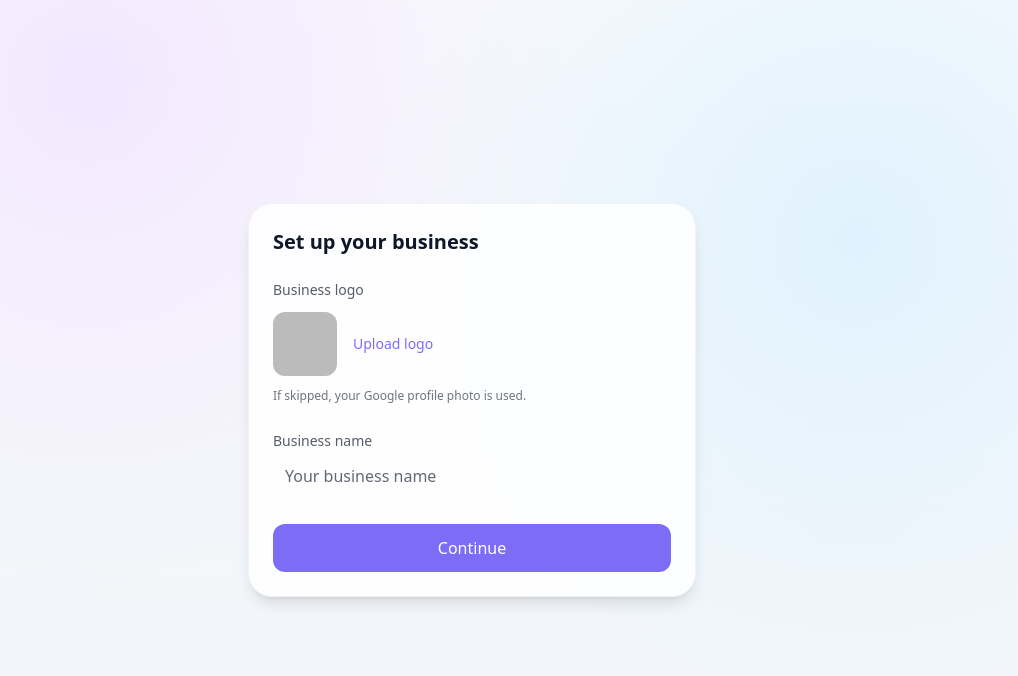
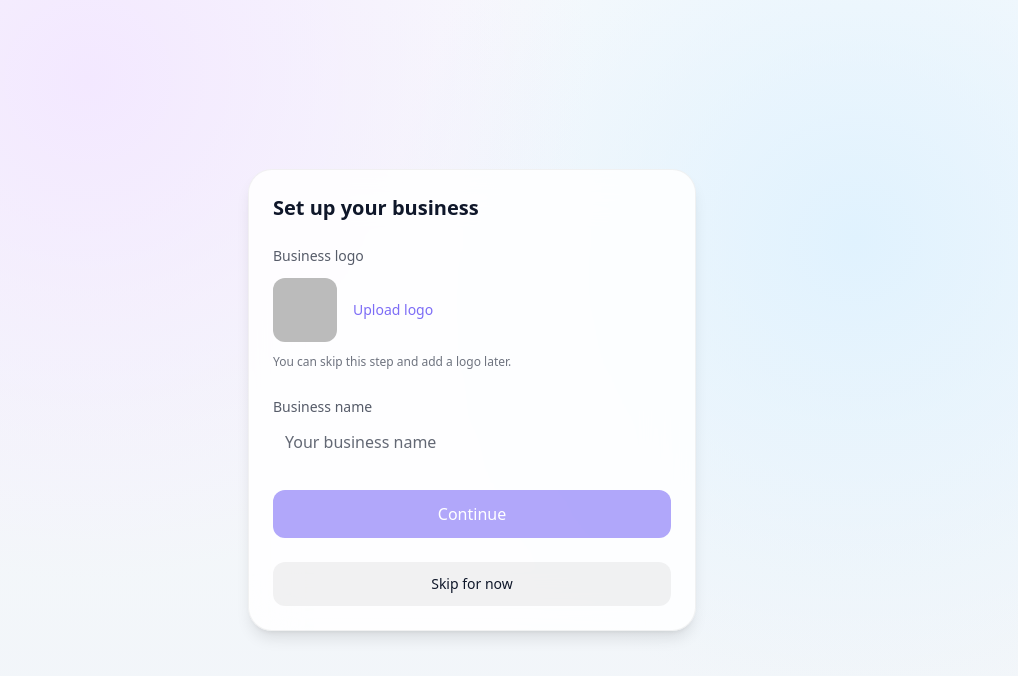
Before and after one commit to chaudharyjatin115/daxo-dashboard, a React (Vite) app: page /onboarding in a window 1280 px wide. Shown: the top 676 px of the page, without its empty margins (168-1186 px from the left). Built offline with nearby package versions, Linux system fonts and the light colour scheme; no server answers; the database is empty; sample sign-in values are in the browser's storage.

Commit message:
adding final polish

```diff
--- a/src/App.jsx
+++ b/src/App.jsx
@@ -24,6 +24,10 @@ export default function App() {
     );
   }
 
+  const isEmailUser = user?.providerData?.some(
+    (p) => p.providerId === "password"
+  );
+
   return (
     <BrowserRouter>
       <Routes>
@@ -32,33 +36,65 @@ export default function App() {
           <>
             <Route path="/login" element={<Login />} />
             <Route path="/signup" element={<Signup />} />
-            <Route path="/forgot-password" element={<ForgotPassword />} />
-            <Route path="*" element={<Navigate to="/login" replace />} />
+            <Route
+              path="/forgot-password"
+              element={<ForgotPassword />}
+            />
+            <Route
+              path="*"
+              element={<Navigate to="/login" replace />}
+            />
           </>
         )}
 
         {/* ---------------- VERIFY EMAIL ---------------- */}
-        {user && !user.emailVerified && (
+        {user && isEmailUser && !user.emailVerified && (
           <>
-            <Route path="/verify-email" element={<VerifyEmail />} />
-            <Route path="*" element={<Navigate to="/verify-email" replace />} />
+            <Route
+              path="/verify-email"
+              element={<VerifyEmail />}
+            />
+            <Route
+              path="*"
+              element={
+                <Navigate to="/verify-email" replace />
+              }
+            />
           </>
         )}
 
         {/* ---------------- ONBOARDING ---------------- */}
-        {user && user.emailVerified && !businessName && (
+        {user &&
+          (!isEmailUser || user.emailVerified) &&
+          !businessName && (
             <>
-            <Route path="/onboarding" element={<Onboarding />} />
-            <Route path="*" element={<Navigate to="/onboarding" replace />} />
+              <Route
+                path="/onboarding"
+                element={<Onboarding />}
+              />
+              <Route
+                path="*"
+                element={
+                  <Navigate to="/onboarding" replace />
+                }
+              />
             </>
           )}
 
         {/* ---------------- APP ---------------- */}
-        {user && user.emailVerified && businessName && (
+        {user &&
+          (!isEmailUser || user.emailVerified) &&
+          businessName && (
             <>
               <Route path="/" element={<Dashboard />} />
-            <Route path="/settings" element={<Settings />} />
-            <Route path="*" element={<Navigate to="/" replace />} />
+              <Route
+                path="/settings"
+                element={<Settings />}
+              />
+              <Route
+                path="*"
+                element={<Navigate to="/" replace />}
+              />
             </>
           )}
       </Routes>
--- a/src/pages/Onboarding.jsx
+++ b/src/pages/Onboarding.jsx
@@ -4,7 +4,7 @@ import { useNavigate } from "react-router-dom";
 
 import { useState } from "react";
 import { db, storage } from "../firebase";
-import { doc, setDoc } from "firebase/firestore";
+import { doc, setDoc, updateDoc } from "firebase/firestore";
 import {
   ref,
   uploadBytes,
@@ -17,8 +17,8 @@ export default function Onboarding() {
   const { setBusinessName, setLogo } = useBusiness();
   const navigate = useNavigate();
 
-  const [localBusinessName, setLocalBusinessName] = useState("");
-  const [localLogo, setLocalLogo] = useState(null);
+  const [businessName, setLocalBusinessName] = useState("");
+  const [logo, setLocalLogo] = useState(null);
   const [loading, setLoading] = useState(false);
   const [uploading, setUploading] = useState(false);
 
@@ -47,38 +47,39 @@ export default function Onboarding() {
     setUploading(false);
   }
 
-  /* ------------------ SUBMIT ------------------ */
-  async function submit() {
-    if (!localBusinessName.trim() || !user) return;
+  /* ------------------ COMPLETE / SKIP ONBOARDING ------------------ */
+  async function completeOnboarding(skipLogo = false) {
+    if (!businessName || !user) return;
 
     setLoading(true);
 
     const payload = {
       profile: {
-        businessName: localBusinessName.trim(),
-        logo: localLogo || "",
+        businessName,
+        logo: skipLogo ? "" : logo || "",
         createdAt: new Date(),
       },
     };
 
-    // 1️⃣ Save to Firestore
-    await setDoc(doc(db, "users", user.uid), payload, { merge: true });
+    // Save / merge user profile
+    await setDoc(doc(db, "users", user.uid), payload, {
+      merge: true,
+    });
 
-    // 2️⃣ Update BusinessContext immediately
-    setBusinessName(localBusinessName.trim());
-    setLogo(localLogo || null);
+    // Update context immediately
+    setBusinessName(businessName);
+    setLogo(skipLogo ? null : logo);
 
-    // 3️⃣ Optional local cache
-    localStorage.setItem("businessName", localBusinessName.trim());
-    if (localLogo) {
-      localStorage.setItem("businessLogo", localLogo);
+    // Cache locally (optional but fast)
+    localStorage.setItem("businessName", businessName);
+    if (!skipLogo && logo) {
+      localStorage.setItem("businessLogo", logo);
     }
 
-    // 4️⃣ Go to dashboard
     navigate("/", { replace: true });
   }
 
-  const displayLogo = localLogo || user?.photoURL || "/avatar.png";
+  const displayLogo = logo || user?.photoURL;
 
   return (
     <div className="min-h-screen flex items-center justify-center px-4">
@@ -91,7 +92,9 @@ export default function Onboarding() {
           animate-scale-in
         "
       >
-        <h1 className="text-xl font-semibold">Set up your business</h1>
+        <h1 className="text-xl font-semibold">
+          Set up your business
+        </h1>
 
         {/* LOGO PICKER */}
         <div className="space-y-3">
@@ -106,16 +109,18 @@ export default function Onboarding() {
 
             <div className="flex flex-col gap-2">
               <label className="text-sm cursor-pointer text-[var(--accent)]">
-                {localLogo ? "Change logo" : "Upload logo"}
+                {logo ? "Change logo" : "Upload logo"}
                 <input
                   type="file"
                   accept="image/*"
                   hidden
-                  onChange={(e) => uploadLogo(e.target.files[0])}
+                  onChange={(e) =>
+                    uploadLogo(e.target.files[0])
+                  }
                 />
               </label>
 
-              {localLogo && (
+              {logo && (
                 <button
                   onClick={removeLogo}
                   className="text-xs text-red-500"
@@ -127,17 +132,21 @@ export default function Onboarding() {
           </div>
 
           <p className="text-xs opacity-60">
-            If skipped, your Google profile photo is used.
+            You can skip this step and add a logo later.
           </p>
         </div>
 
         {/* BUSINESS NAME */}
         <div className="space-y-2">
-          <label className="text-sm opacity-70">Business name</label>
+          <label className="text-sm opacity-70">
+            Business name
+          </label>
 
           <input
-            value={localBusinessName}
-            onChange={(e) => setLocalBusinessName(e.target.value)}
+            value={businessName}
+            onChange={(e) =>
+              setLocalBusinessName(e.target.value)
+            }
             placeholder="Your business name"
             className="
               w-full p-3 rounded-xl outline-none
@@ -146,10 +155,10 @@ export default function Onboarding() {
           />
         </div>
 
-        {/* SUBMIT */}
+        {/* CONTINUE */}
         <button
-          onClick={submit}
-          disabled={loading || uploading}
+          onClick={() => completeOnboarding(false)}
+          disabled={loading || uploading || !businessName}
           className="
             w-full py-3 rounded-xl
             bg-[var(--accent)] text-white
@@ -158,11 +167,21 @@ export default function Onboarding() {
             active:scale-95 transition
           "
         >
-          {loading
-            ? "Setting up…"
-            : uploading
-            ? "Uploading logo…"
-            : "Continue"}
+          {loading ? "Setting up…" : "Continue"}
+        </button>
+
+        {/* SKIP */}
+        <button
+          onClick={() => completeOnboarding(true)}
+          disabled={loading || !businessName}
+          className="
+            w-full py-3 rounded-xl
+            text-sm
+            bg-black/5 dark:bg-white/10
+            active:scale-95 transition
+          "
+        >
+          Skip for now
         </button>
       </div>
     </div>
```
Also changed, not shown: src/pages/Settings.jsx (+88 -51 lines). Lines whose indentation alone changed are shown as unchanged.
